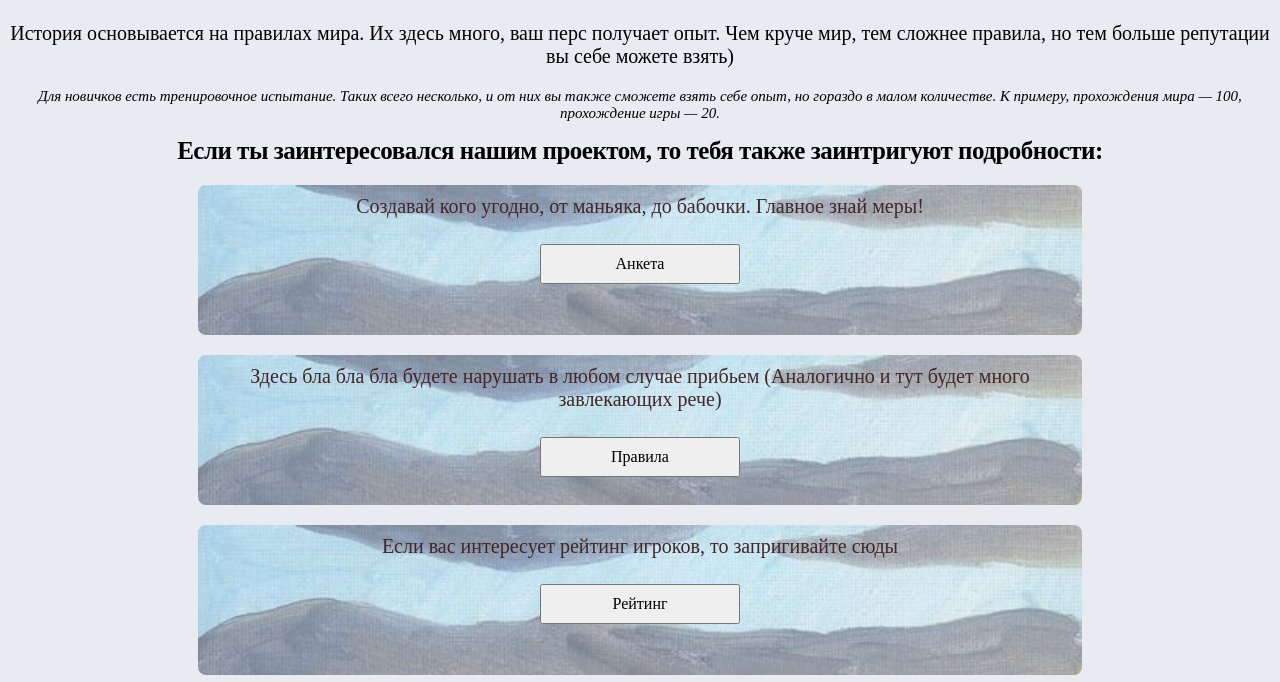
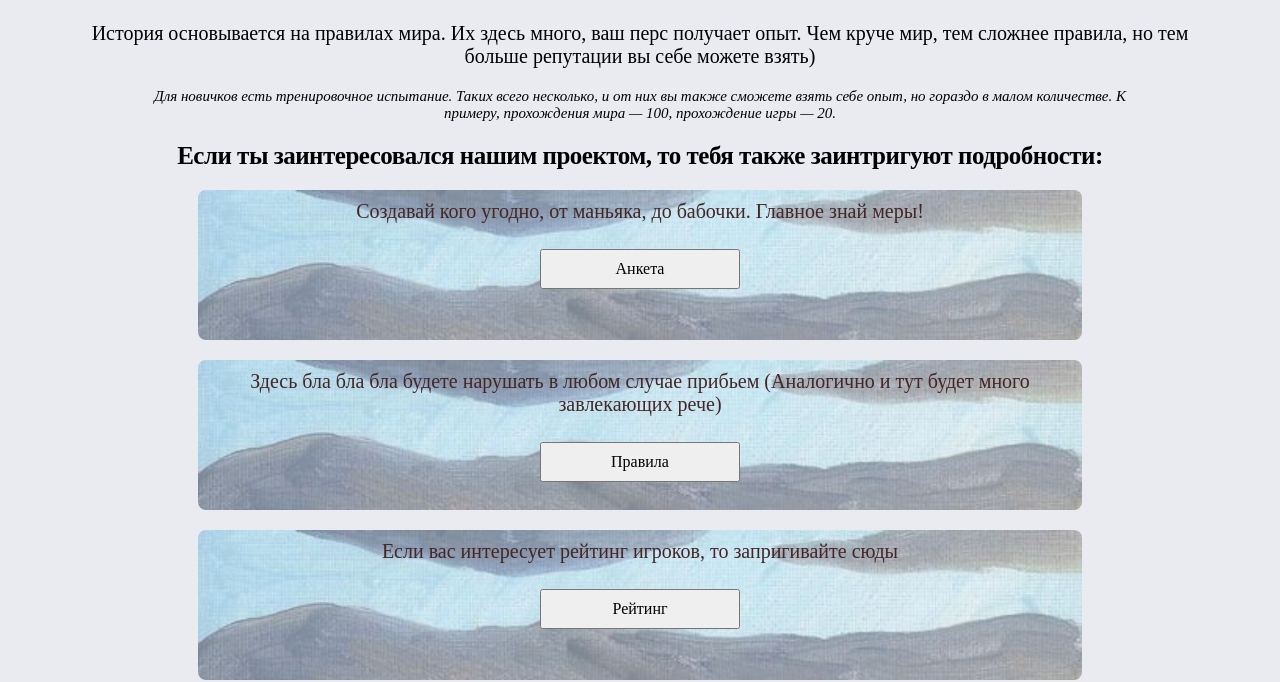
Before and after one commit to seesoshi/inini, a plain HTML site: page nn/page2.html in a window 1280 px wide. Shown: the part 140-822 px from the top of the page. Drawn offline with Linux system fonts and the light colour scheme.

Commit message:
Add files via upload

```diff
--- a/nn/page2.html
+++ b/nn/page2.html
@@ -12,10 +12,10 @@
 	<center>
 	<div>
 	<h2 id="text2">Основная информация</h2>
-	<p id="common-text1">История основывается на правилах мира. Их здесь много, ваш перс получает опыт. Чем круче мир, тем сложнее правила, но тем больше репутации вы себе можете взять)</p>
-	<p id="common-text2">Для новичков есть тренировочное испытание. Таких всего несколько, и от них вы также сможете взять себе опыт, но гораздо в малом количестве. К примеру, прохождения мира — 100, прохождение игры — 20.</p>
+	<div id="common-text1">История основывается на правилах мира. Их здесь много, ваш перс получает опыт. Чем круче мир, тем сложнее правила, но тем больше репутации вы себе можете взять)</div>
+	<div id="common-text2">Для новичков есть тренировочное испытание. Таких всего несколько, и от них вы также сможете взять себе опыт, но гораздо в малом количестве. К примеру, прохождения мира — 100, прохождение игры — 20.</div>
 	</div>
-	<div id="text3">Если ты заинтересовался нашим проектом, то тебя также заинтригуют подробности:</div>
+	<div id="common-text3">Если ты заинтересовался нашим проектом, то тебя также заинтригуют подробности:</div>
 	<div class="blocks" id="block1">
 		<p class="text-desc" id="text-anketa">Создавай кого угодно, от маньяка, до бабочки. Главное знай меры! </p>
 		<p><a href='anketa.html' target='_self'>
--- a/nn/style2.css
+++ b/nn/style2.css
@@ -18,6 +18,7 @@ body {
 	font-size: 20px;
 	text-align:center;
 	position:center;
+	width:90%;
 }
 #common-text2{
 	font-family: "Bahnschrift Light";
@@ -26,12 +27,15 @@ body {
 	position:center;
 	font-style:italic;
 	font-weight:lighter;
+	margin-top:20px;
+	width:80%;
 }
-#text3{
+#common-text3{
 	font-family: "Constantia";
 	font-weight:bold;
 	letter-spacing:-0.5px;
 	font-size:25px;
+	margin-top:20px;
 }
 .blocks {
 	height:150px;
```
